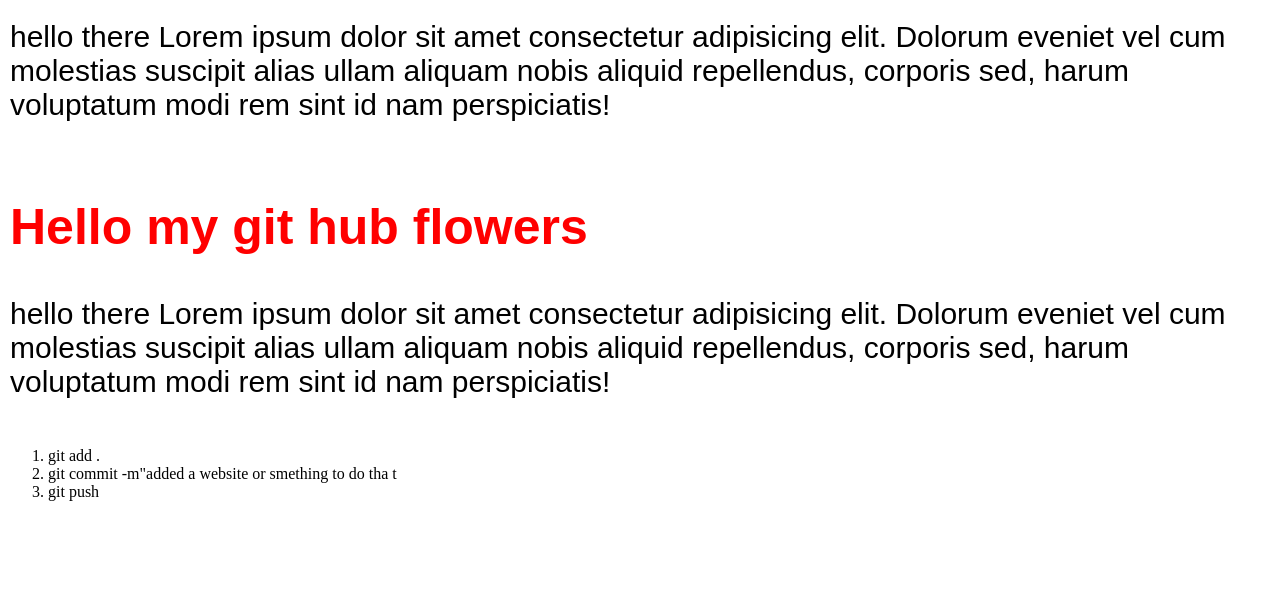
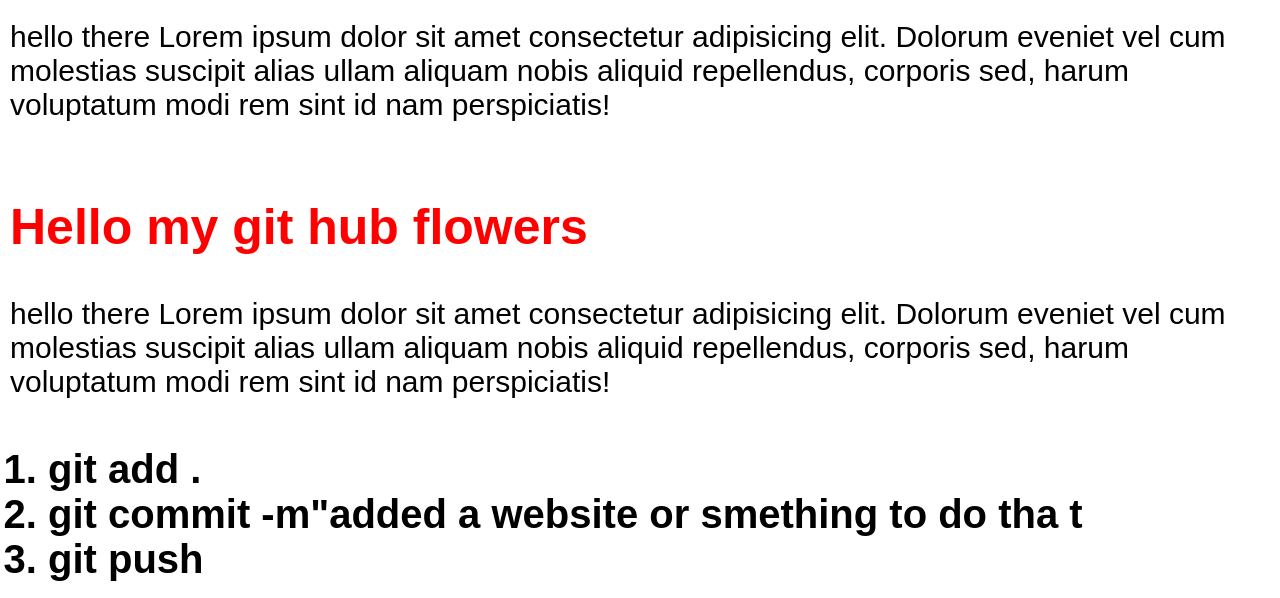
Before and after one commit to TowsifIslamMahi/my-first-github-repo, a plain HTML site: page index.html in a window 1280 px wide. Shown: the part 685-1283 px from the top of the page. Before the commit the page ends 1202 px from the top, so only its background shows below. Drawn offline with Linux system fonts and the light colour scheme.

Commit message:
new commit for the ol and li section

```diff
--- a/css/css.css
+++ b/css/css.css
@@ -19,3 +19,9 @@
     font-weight: bold;
     font-size: 50px;
 }
+
+ol li{
+    font-size: 40px;
+    font-family: sans-serif;
+    font-weight: bold;
+}
```
